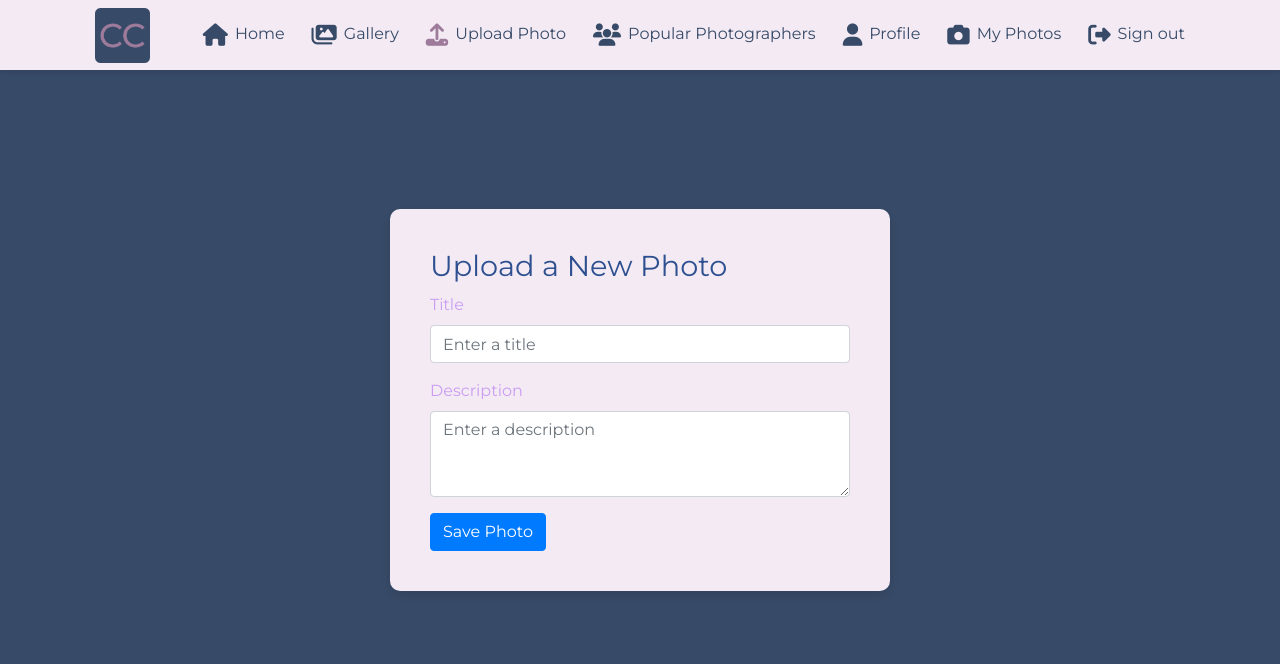
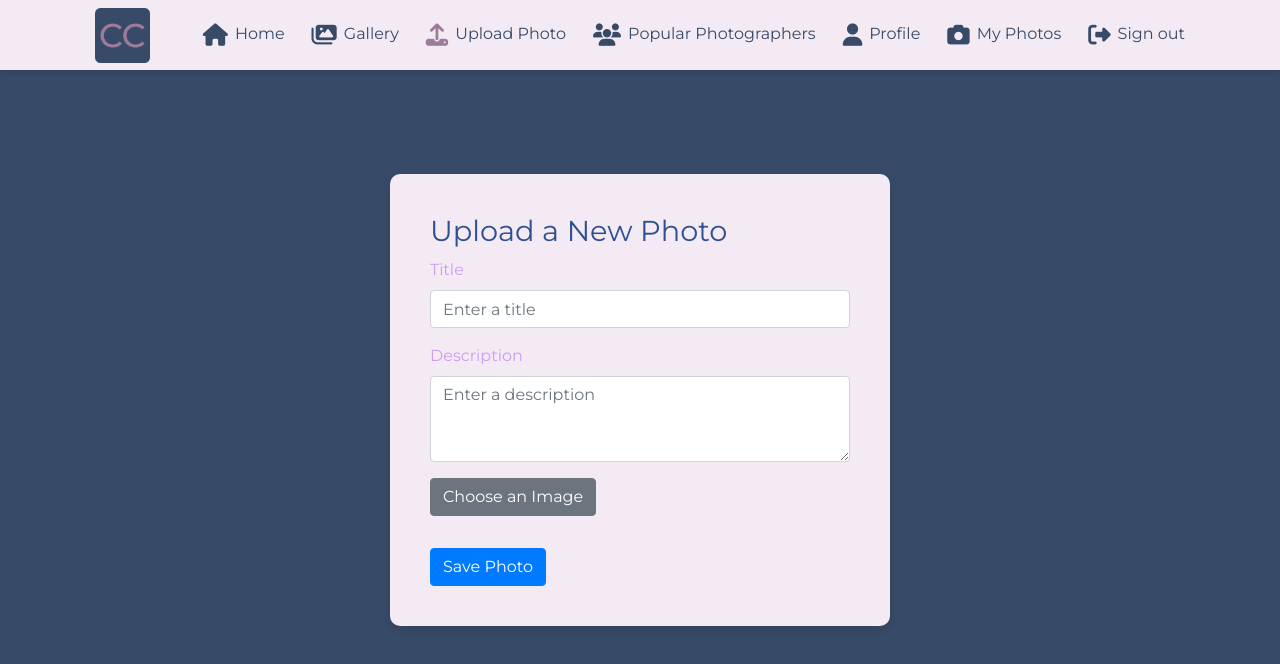
Before and after one commit to NickCMoore/cheshire-captures, a React (Create React App) app: page /upload-photo in a window 1280 px wide. Shown: the top 664 px of the page. Built offline with nearby package versions, Linux system fonts and the light colour scheme; sample sign-in values are in the browser's storage.

Commit message:
add in photo upload button

```diff
--- a/src/pages/PhotoUpload.js
+++ b/src/pages/PhotoUpload.js
@@ -14,7 +14,6 @@ const PhotoUpload = () => {
 
   const imageInput = useRef(null);
 
-
   const handleImageChange = (event) => {
     if (event.target.files.length) {
       URL.revokeObjectURL(image);
@@ -25,12 +24,19 @@ const PhotoUpload = () => {
     }
   };
 
+  const handleChooseImage = () => {
+    imageInput.current.click();
+  };
+
   const handleSubmit = async (event) => {
     event.preventDefault();
     const formData = new FormData();
     formData.append('title', title);
     formData.append('description', description);
-    formData.append('image', imageInput.current.files[0]);
+
+    if (imageInput?.current?.files[0]) {
+      formData.append('image', imageInput.current.files[0]);
+    }
 
     setIsLoading(true);
     setError('');
@@ -76,18 +82,26 @@ const PhotoUpload = () => {
             />
           </Form.Group>
 
-
           <Form.Group controlId="image">
             <Form.Label className="d-none">Choose an Image</Form.Label>
-              <Form.File
-                id="image-upload"
-                accept="image/*"
-                onChange={handleImageChange}
-                ref={imageInput}
-                className="w-100 mb-3"
+            <input
+              type="file"
+              accept="image/*"
+              ref={imageInput}
+              onChange={handleImageChange}
+              style={{ display: 'none' }}
+            />
+            <Button
+              variant="secondary"
+              onClick={handleChooseImage}
               disabled={isLoading}
-              />
-              {/* {image ? image.name : 'Choose an Image'} */}
+              className="mb-3"
+            >
+              {image ? 'Change Image' : 'Choose an Image'}
+            </Button>
+            {image && (
+              <p className="text-muted">{imageInput.current?.files[0]?.name}</p>
+            )}
           </Form.Group>
 
           <Button variant="primary" type="submit" disabled={isLoading}>
```
